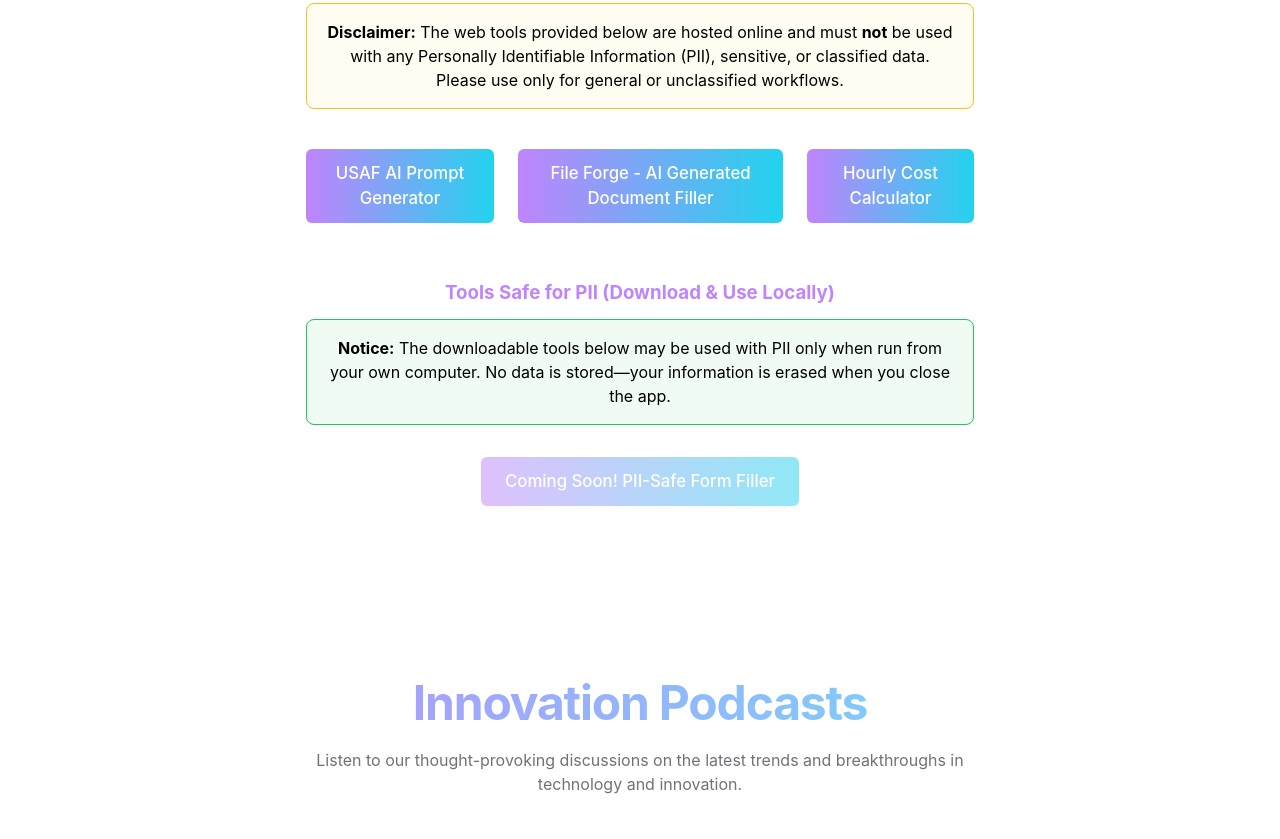
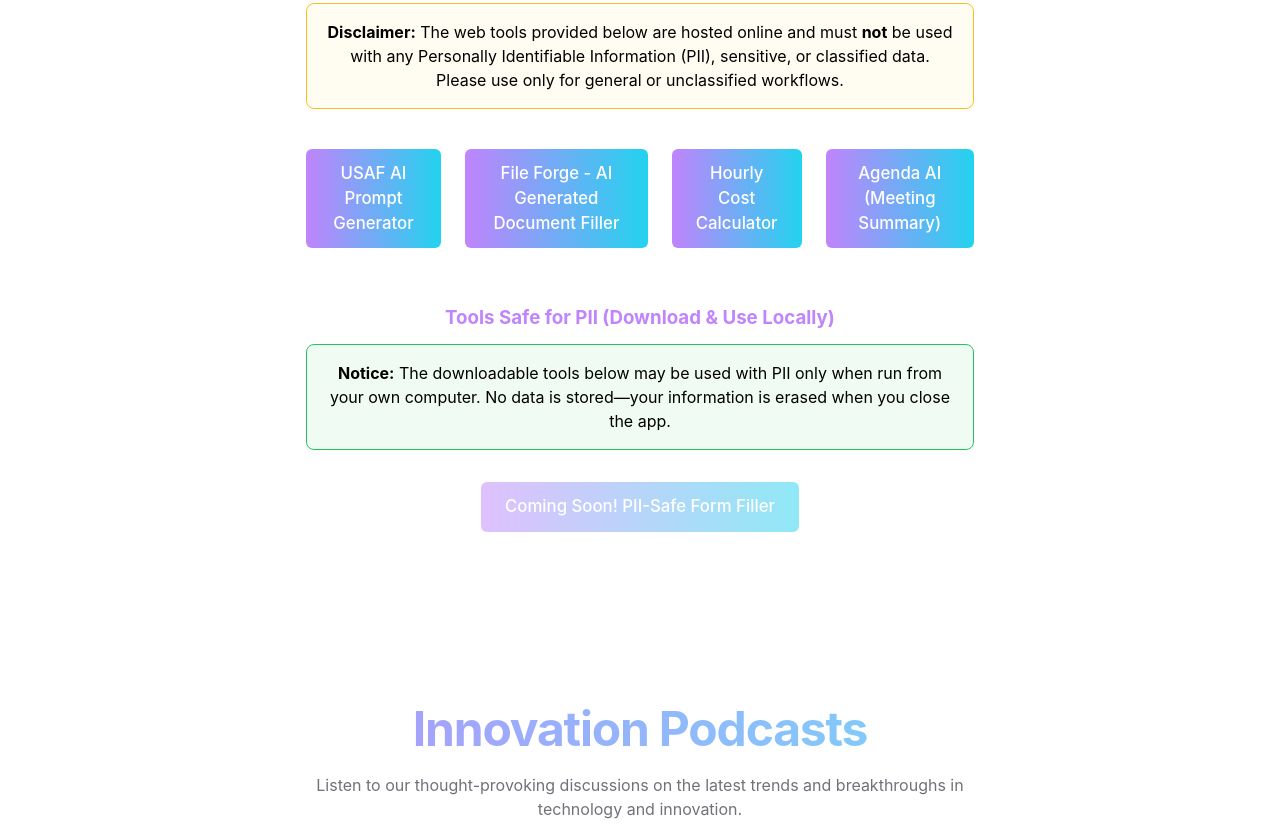
Before and after one commit to Royal-Spark/Landing-Page, a plain HTML site: page index.html in a window 1280 px wide. Shown: the part 2788-3627 px from the top of the page. Drawn offline with Linux system fonts and the light colour scheme.

Commit message:
Update index.html

```diff
--- a/index.html
+++ b/index.html
@@ -984,6 +984,9 @@
                     <a href="https://royal-spark.github.io/Hourly-Cost-Calculator/" class="tool-button" target="_blank" rel="noopener noreferrer">
                         Hourly Cost Calculator
                     </a>
+                      <a href="https://github.com/Royal-Spark/Landing-Page/blob/main/Agenda%20AI.html" class="tool-button" target="_blank" rel="noopener noreferrer">
+                        Agenda AI (Meeting Summary)
+                    </a>
                 </div>
 
                 <!-- OFFLINE TOOLS SECTION -->
```
